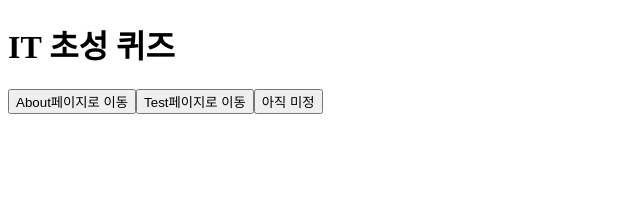
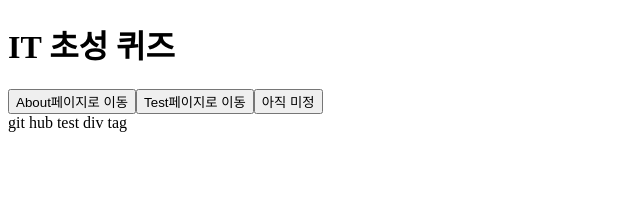
Before and after one commit to ssnwmman/my-fullstack-app, a React (Vite) app in the folder frontend/frontend/: page / in a window 1280 px wide. Shown: the top 204 px of the page, without its empty margins (0-640 px from the left). Built offline with nearby package versions, Linux system fonts and the light colour scheme.

Commit message:
third commit

```diff
--- a/frontend/frontend/src/pages/Home.tsx
+++ b/frontend/frontend/src/pages/Home.tsx
@@ -20,6 +20,7 @@ const Home: React.FC = () => {
       <button onClick={handleGoToAbout}>About페이지로 이동</button>
       <button onClick={handleGoToTest}>Test페이지로 이동</button>
       <button onClick={handleGoToUm}>아직 미정</button>
+      <div>git hub test div tag</div>
     </div>
   );
 };
```
